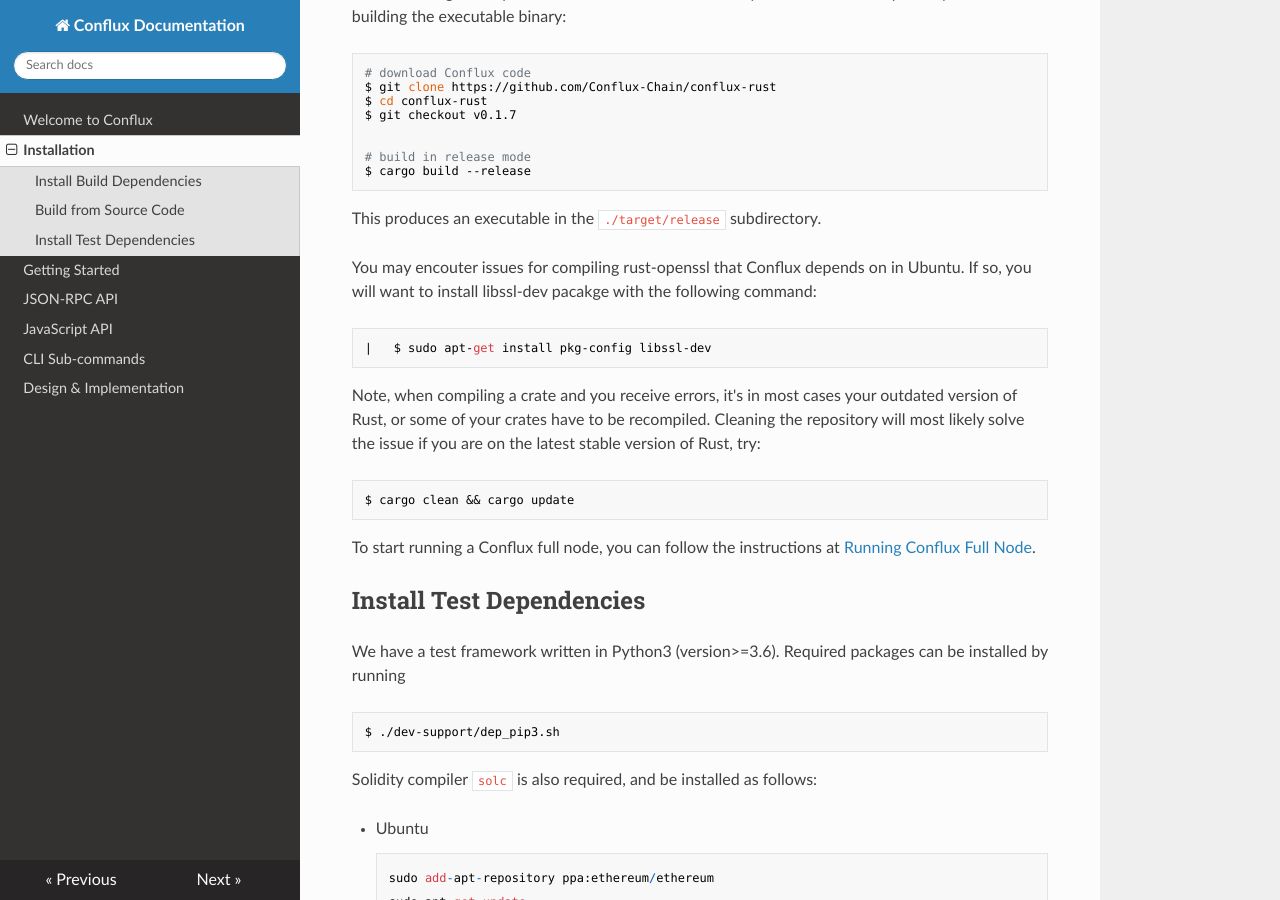
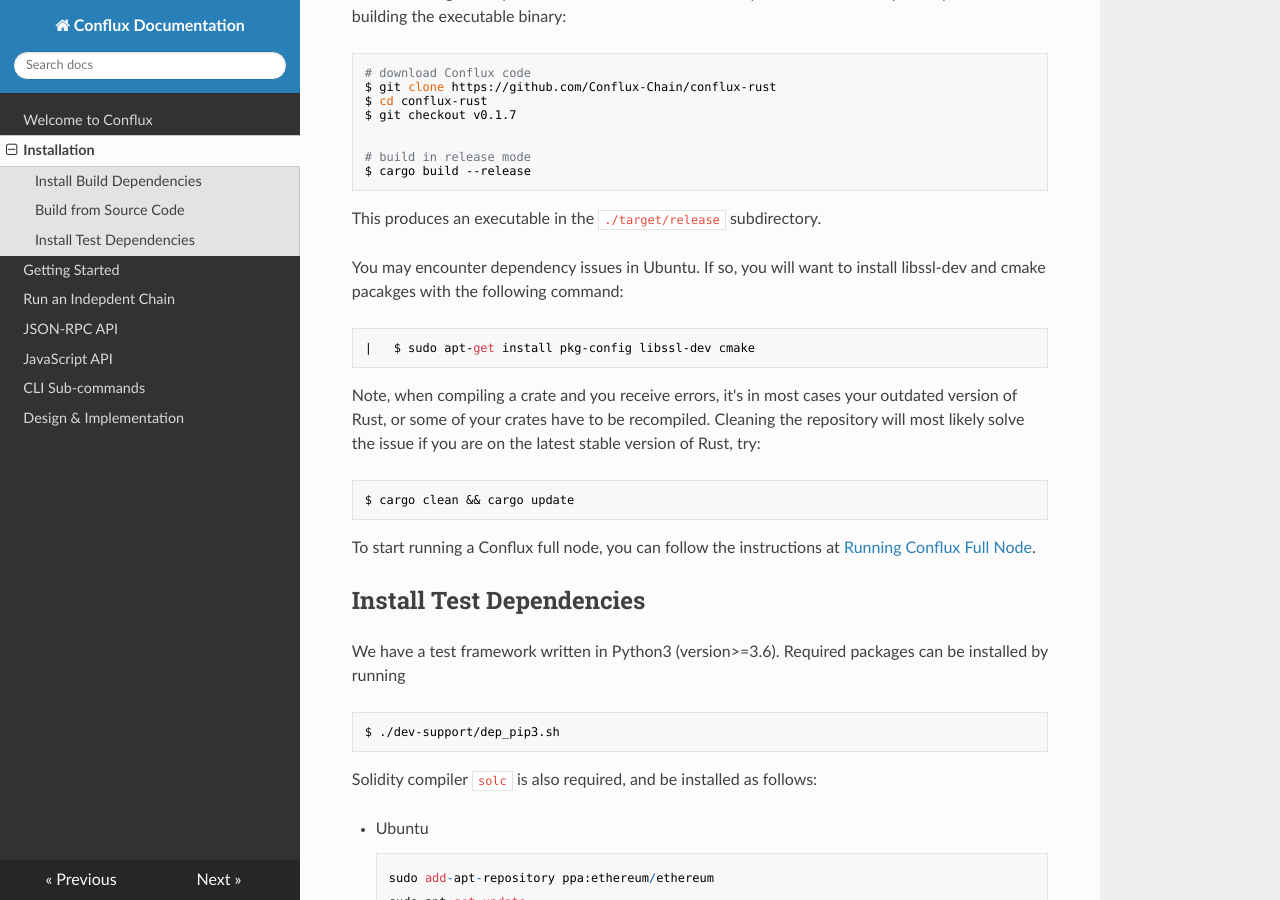
Before and after one commit to Conflux-Chain/conflux-doc, an MkDocs documentation site: the page built from docs/install.md, in a window 1280 px wide and 900 px high, scrolled down 1491 px. Built offline with MkDocs 1.6.1, drawn with Linux system fonts in a browser that asks for light colours; nearby versions of some CDN libraries.

```diff
--- a/docs/install.md
+++ b/docs/install.md
@@ -61,11 +61,10 @@ $ cargo build --release
 
 This produces an executable in the `./target/release` subdirectory.
 
-You may encouter issues for compiling rust-openssl that Conflux depends on in
-Ubuntu. If so, you will want to install libssl-dev pacakge with the following
-command:
+You may encounter dependency issues in Ubuntu. If so, you will want to install
+libssl-dev and cmake pacakges with the following command:
 
-    |   $ sudo apt-get install pkg-config libssl-dev
+    |   $ sudo apt-get install pkg-config libssl-dev cmake
 
 Note, when compiling a crate and you receive errors, it's in most cases your
 outdated version of Rust, or some of your crates have to be recompiled.
--- a/mkdocs.yml
+++ b/mkdocs.yml
@@ -4,6 +4,7 @@ nav:
       #    - Overview: overview.md
     - Installation: install.md
     - Getting Started: get_started.md
+    - Run an Indepdent Chain: setup_independent_chain.md
     - JSON-RPC API: json-rpc.md
     - JavaScript API: javascript-api.md
     - CLI Sub-commands: cli.md
```
Also changed, not shown: docs/setup_independent_chain.md (+48 -22 lines).
